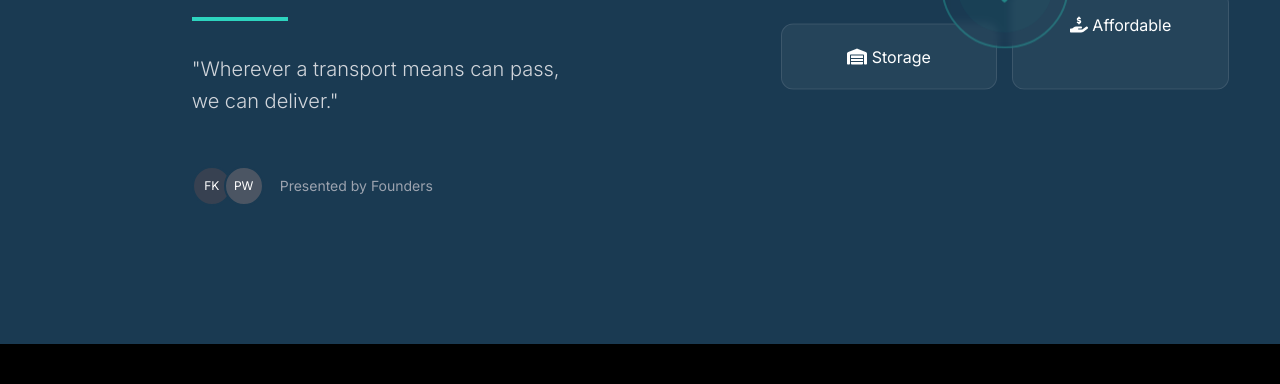
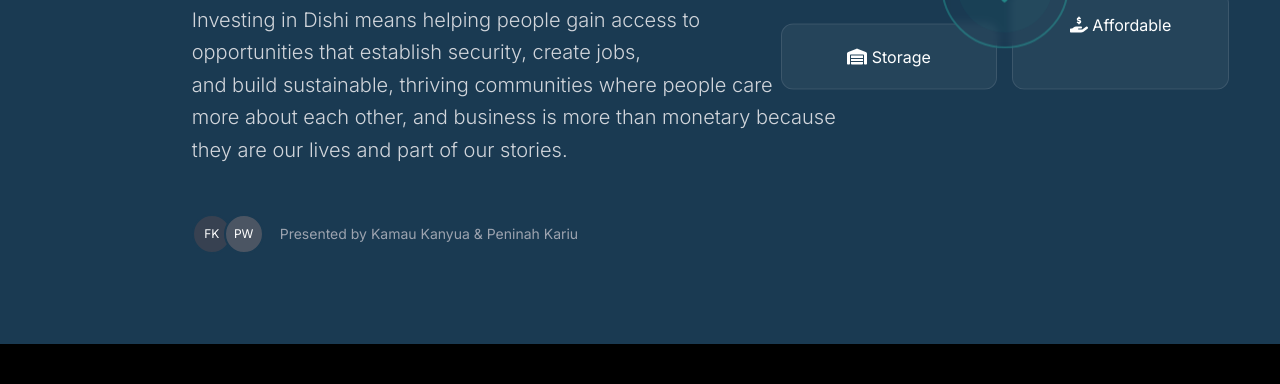
Before and after one commit to GithunguriKanyua/Presentation, a website built with webpack: page slides/slide1.html in a window 1280 px wide. Shown: the part 416-800 px from the top of the page. Built offline with nearby package versions, Linux system fonts and the light colour scheme.

Commit message:
attached a message to communicate the soul of Dishi

```diff
--- a/slides/slide1.html
+++ b/slides/slide1.html
@@ -86,7 +86,7 @@
     </h2>
     <div class="w-24 h-1 bg-teal-400 mb-8"></div>
     <p class="text-gray-300 text-xl font-light max-w-2xl leading-relaxed">
-      "Wherever a transport means can pass, <br/> we can deliver."
+      Investing in Dishi means helping people gain access to <br/>opportunities that establish security, create jobs,<br/> and build sustainable, thriving communities where people care <br/>more about each other, and business is more than monetary because they are our lives and part of our stories.
     </p>
     <div class="mt-12 flex items-center space-x-4">
       <div class="flex -space-x-2">
@@ -94,7 +94,7 @@
         <div class="w-10 h-10 rounded-full bg-gray-600 border-2 border-[#1a3a52] flex items-center justify-center text-xs text-white">PW</div>
       </div>
       <div class="text-sm text-gray-400">
-        <p>Presented by Founders</p>
+        <p>Presented by Kamau Kanyua & Peninah Kariu</p>
       </div>
     </div>
   </div>
```
